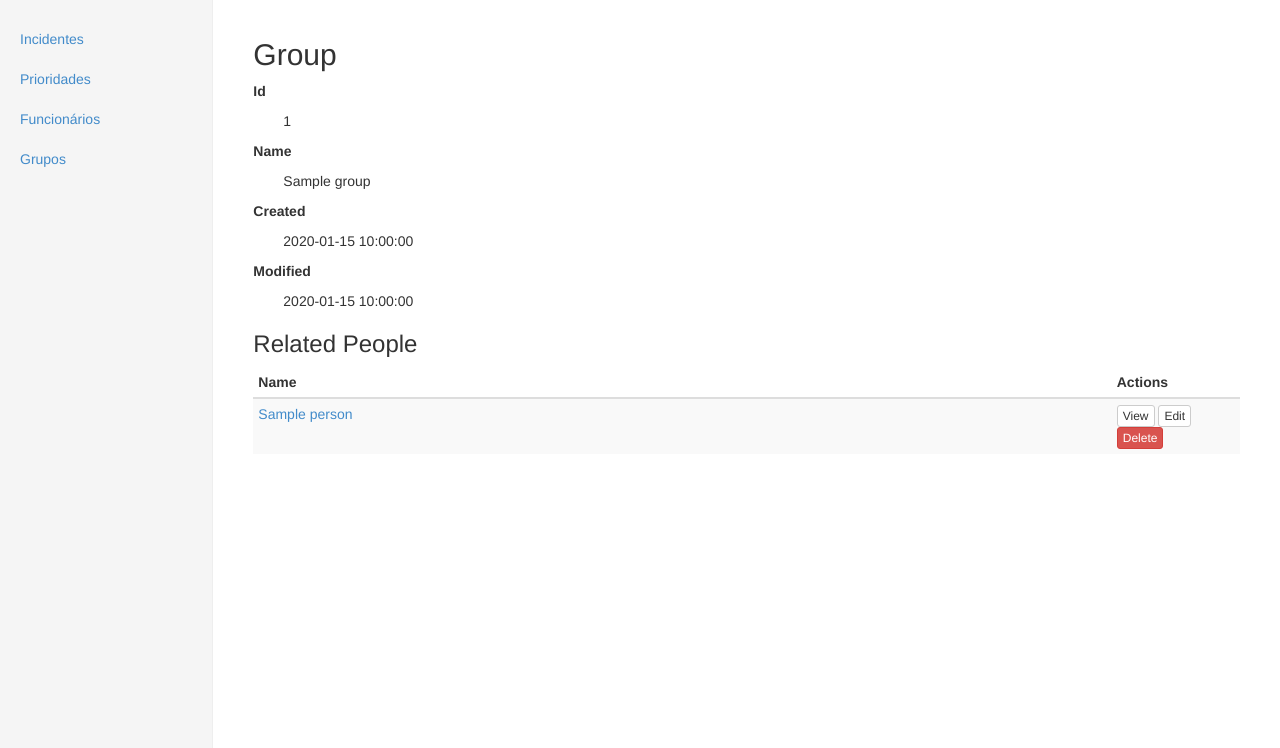
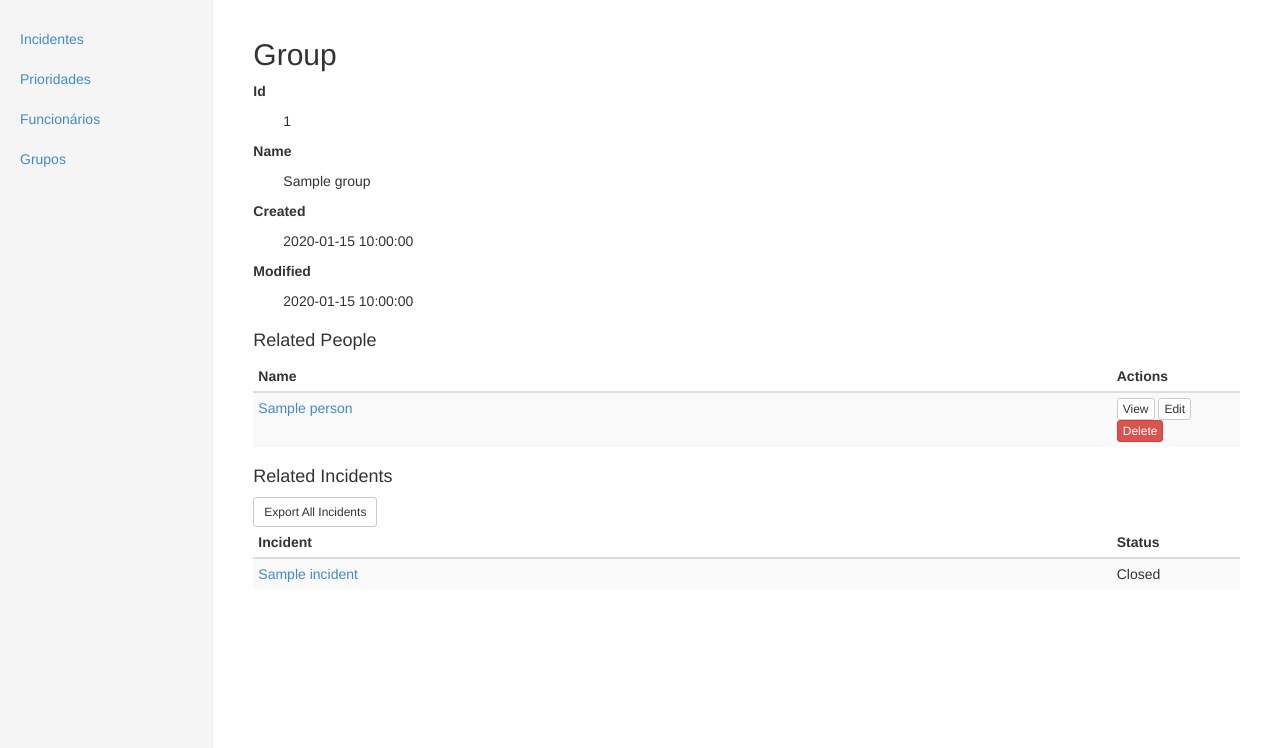
Before and after one commit to tonightsystems/incidentes, a CakePHP app: the page made by app/View/Groups/view.ctp in a window 1280 px wide. Shown: the part 52-800 px from the top of the page. Run offline with PHP 8.4 and a stand-in for CakePHP, Linux system fonts and the light colour scheme; the template is opened without the code that fills it: most values are stand-ins (such as "Sample title", 1, 10 or a date in 2020); data that the repository does not hold is empty; some libraries are stand-ins or nearby versions.

Commit message:
Adiciona funcionalidade de exportar incidentes

```diff
--- a/app/Config/routes.php
+++ b/app/Config/routes.php
@@ -25,6 +25,8 @@
  * to use (in this case, /app/View/Pages/home.ctp)...
  */
 	Router::connect('/', array('controller' => 'incidents', 'action' => 'index'));
+
+	Router::parseExtensions('json', 'xml');
 /**
  * ...and connect the rest of 'Pages' controller's URLs.
  */
--- a/app/Controller/IncidentsController.php
+++ b/app/Controller/IncidentsController.php
@@ -13,7 +13,7 @@ class IncidentsController extends AppController {
  *
  * @var array
  */
-	public $components = array('Paginator', 'Session');
+	public $components = array('Paginator', 'Session', 'RequestHandler');
 
 /**
  * Models
@@ -48,7 +48,8 @@ class IncidentsController extends AppController {
 		$options = array(
 			'conditions' => array('Incident.' . $this->Incident->primaryKey => $id)
 		);
-		$this->set('incident', $this->Incident->find('first', $options));
+		$incident = $this->Incident->find('first', $options);
+		$this->set('incident', $incident);
 	}
 
 /**
--- a/app/Model/IncidentPerson.php
+++ b/app/Model/IncidentPerson.php
@@ -8,6 +8,12 @@ App::uses('AppModel', 'Model');
  */
 class IncidentPerson extends AppModel {
 
+/**
+ * Behaviors
+ *
+ * @var array
+ */
+	public $actsAs = array('Containable');
 
 	//The Associations below have been created with all possible keys, those that are not needed can be removed
 
--- a/app/View/Groups/view.ctp
+++ b/app/View/Groups/view.ctp
@@ -26,7 +26,7 @@
 
 <?php if (!empty($group['Person'])): ?>
 <div class="related">
-	<h3><?php echo __('Related People'); ?></h3>
+	<h4><?php echo __('Related People'); ?></h4>
 	<div class="table-responsive">
 		<table cellpadding="0" cellspacing="0" class="table table-striped table-condensed">
 			<thead>
@@ -49,3 +49,26 @@
 	</div>
 </div>
 <?php endif; ?>
+
+<?php if (!empty($group['Person'])): ?>
+<div class="related">
+	<h4><?php echo __('Related Incidents'); ?></h4>
+	<a href="<?php echo $this->Html->url('/groups/view/'. $group['Group']['id'] .'.json'); ?>" class="btn btn-default btn-sm"><?php echo __('Export All Incidents'); ?></a>
+	<div class="table-responsive">
+		<table cellpadding="0" cellspacing="0" class="table table-striped table-condensed">
+			<thead>
+				<tr>
+					<th><?php echo __('Incident'); ?></th>
+					<th width="13%"><?php echo __('Status'); ?></th>
+				</tr>
+			</thead>
+			<?php foreach ($incidents as $incident): ?>
+				<tr>
+					<td><?php echo $this->Html->link($incident['Incident']['title'], array('controller' => 'incidents', 'action' => 'view', $incident['Incident']['id'])); ?></td>
+					<td><?php echo ($incident['Incident']['status']) ? __('Closed') : __('Open'); ?>&nbsp;</td>
+				</tr>
+			<?php endforeach; ?>
+		</table>
+	</div>
+</div>
+<?php endif; ?>
--- a/app/View/Incidents/index.ctp
+++ b/app/View/Incidents/index.ctp
@@ -5,7 +5,7 @@
 		<table cellpadding="0" cellspacing="0" class="table table-striped">
 			<thead>
 				<tr>
-					<th width="2%"><input type="checkbox" name="" id=""></th>
+					<!-- <th width="2%"><input type="checkbox" name="" id=""></th> -->
 					<th><?php echo $this->Paginator->sort('title'); ?></th>
 					<th width="10%"><?php echo $this->Paginator->sort('Priority'); ?></th>
 					<th width="10%"><?php echo $this->Paginator->sort('status'); ?></th>
@@ -14,7 +14,7 @@
 			</thead>
 			<?php foreach ($incidents as $incident): ?>
 			<tr>
-				<td><input type="checkbox" name="" id=""></td>
+				<!-- <td><input type="checkbox" name="" id=""></td> -->
 				<td>
 					<?php echo $this->Html->link($incident['Incident']['title'], array('action' => 'view', $incident['Incident']['id'])); ?> <br>
 					<small><em><?php echo $this->Text->truncate($incident['Incident']['description'], 100) ?>&nbsp;</em></small></td>
--- /dev/null
+++ b/app/View/Incidents/json/view.ctp
@@ -0,0 +1,3 @@
+<?php
+	echo json_encode($incident['Incident'], JSON_PRETTY_PRINT);
+?>
```
Also changed, not shown: app/Controller/GroupsController.php (+35 -2 lines), app/Model/Incident.php (+7 -0 lines), app/View/Groups/json/view.ctp (added, +7 -0 lines), app/View/Incidents/view.ctp (+2 -6 lines).
